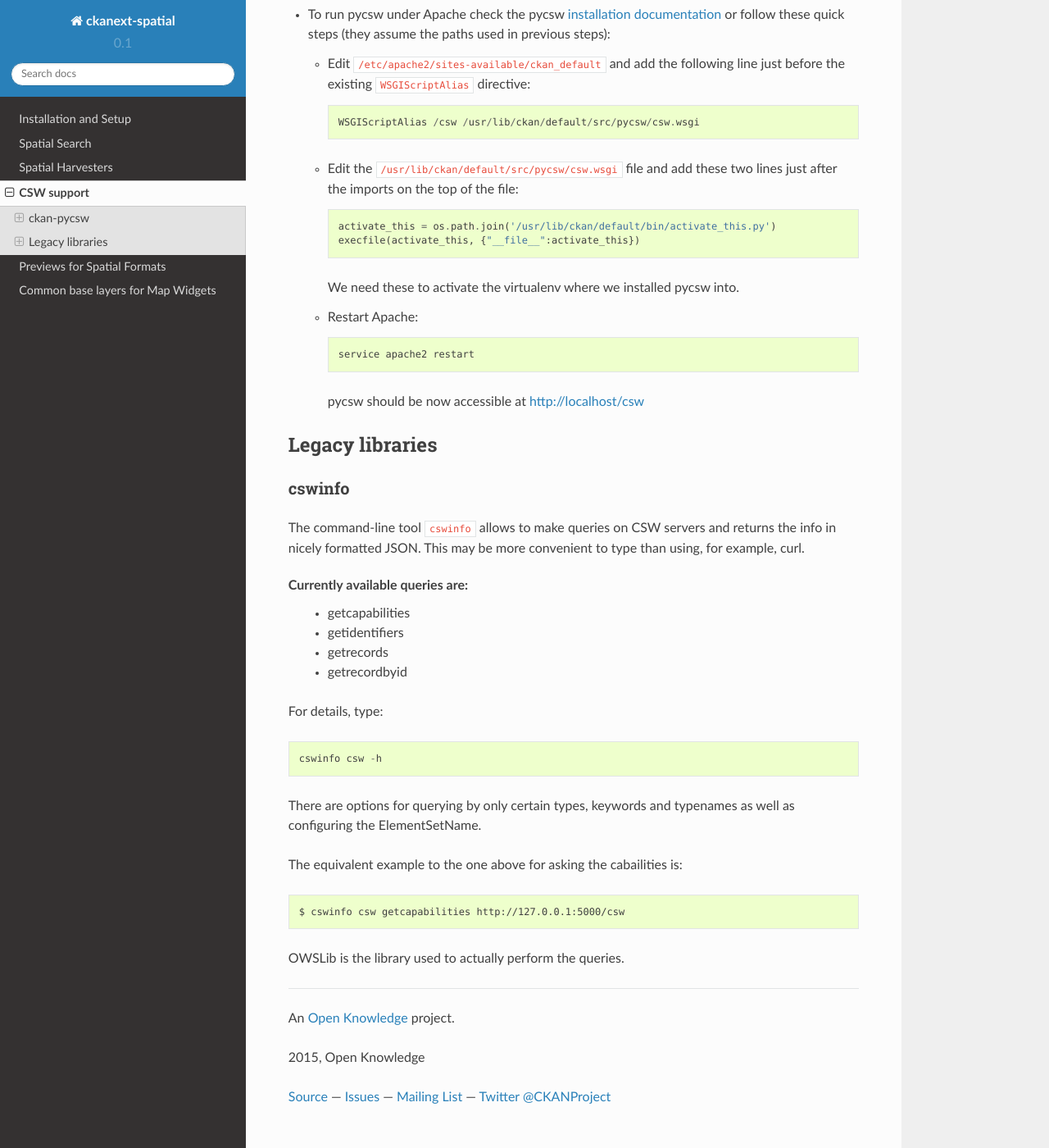
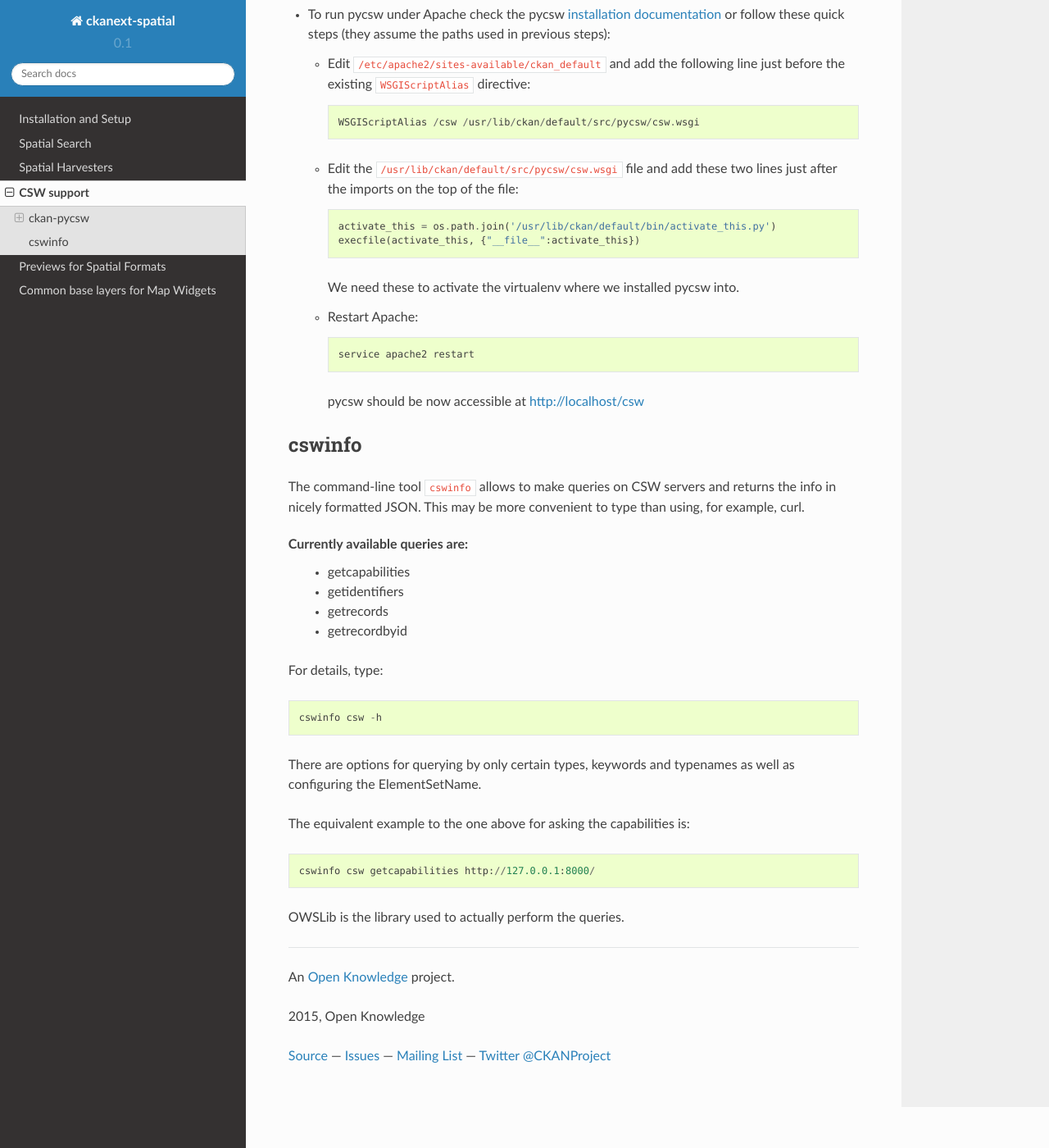
Before and after one commit to ckan/ckanext-spatial, a Sphinx documentation site: the page built from doc/csw.rst, in a window 1280 px wide and 1400 px high, scrolled down 3765 px. Shown: the whole window at 82% size. Built offline with Sphinx 7.4.7 and the Read the Docs theme 2.0.0, drawn with Linux system fonts in a browser that asks for light colours.

Commit message:
update docs, remove code not used

```diff
--- a/doc/csw.rst
+++ b/doc/csw.rst
@@ -200,11 +200,8 @@ keep CKAN and pycsw in sync, and serve pycsw with Apache + mod_wsgi like CKAN.
     pycsw should be now accessible at http://localhost/csw
 
 
-Legacy libraries
-----------------
-
 cswinfo
-+++++++
+-------
 
 The command-line tool ``cswinfo`` allows to make queries on CSW servers and
 returns the info in nicely formatted JSON. This may be more convenient to type
@@ -223,9 +220,9 @@ For details, type::
 There are options for querying by only certain types, keywords and typenames
 as well as configuring the ElementSetName.
 
-The equivalent example to the one above for asking the cabailities is::
+The equivalent example to the one above for asking the capabilities is::
 
- $ cswinfo csw getcapabilities http://127.0.0.1:5000/csw
+ cswinfo csw getcapabilities http://127.0.0.1:8000/
 
 OWSLib is the library used to actually perform the queries.
 
```
Also changed, not shown: 1 other file.
